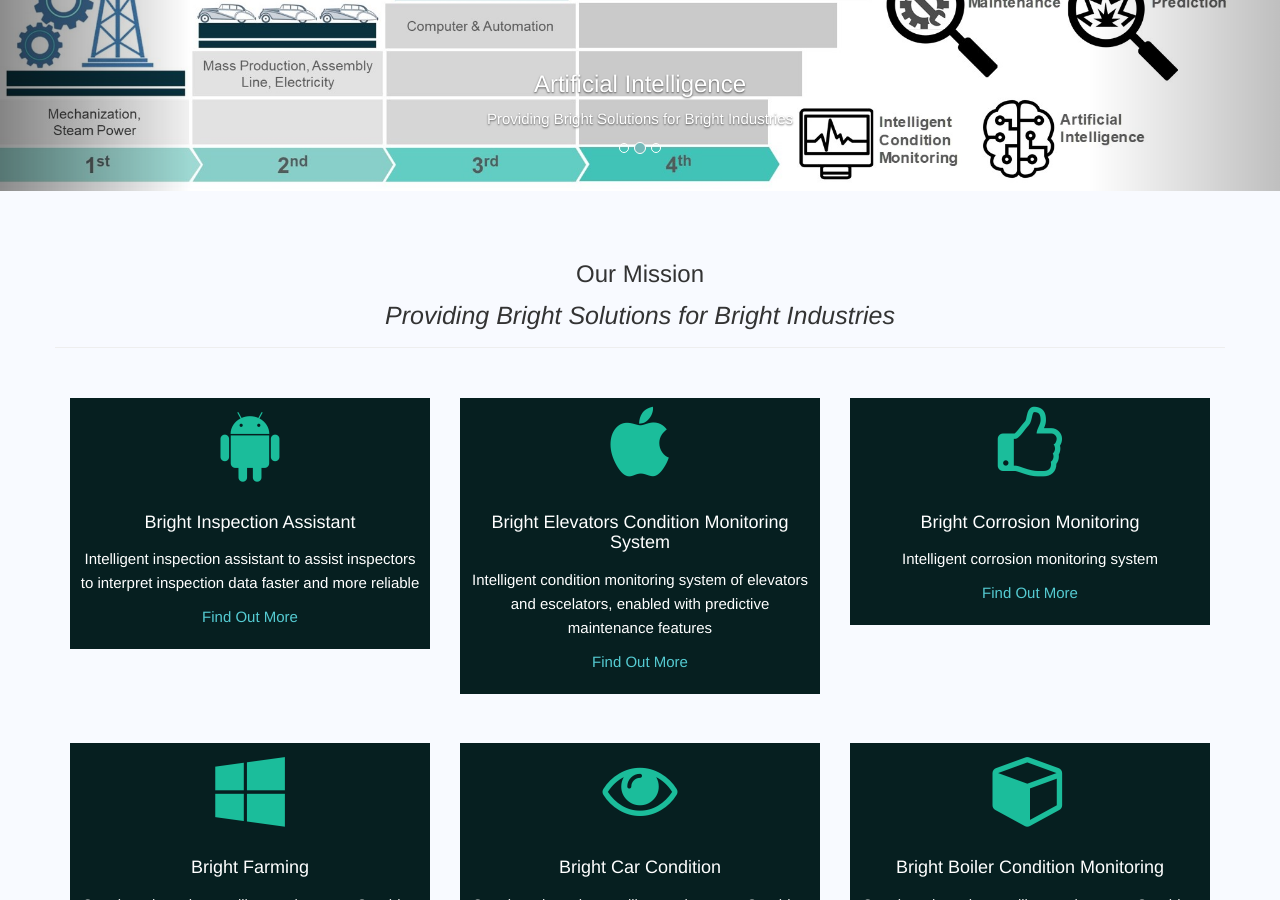
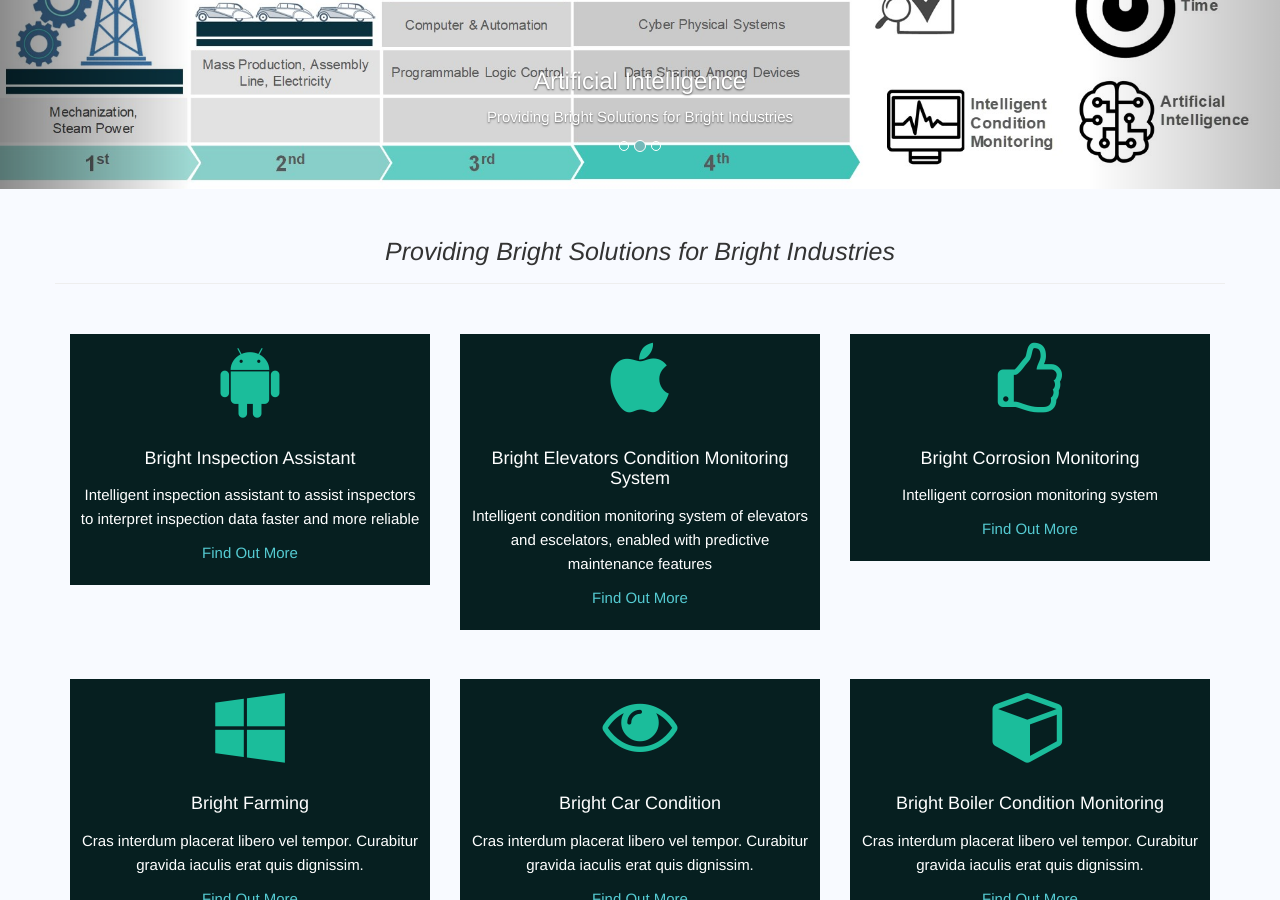
Before and after one commit to BrightBeeTech/BrightBeeTech.github.io, a Jekyll site: the page built from index.html, in a window 1280 px wide and 900 px high, scrolled down 304 px. Built offline with Jekyll 4.4.1, drawn with Linux system fonts in a browser that asks for light colours.

Commit message:
small changes in slide-1

```diff
--- a/_layouts/home_style.html
+++ b/_layouts/home_style.html
@@ -71,7 +71,7 @@
         <div class="container">
             <div class="row">
                 <div class="services-header">
-                    <h3 class="services-header-title">Our Mission</h3>
+                    <!-- h3 class="services-header-title">Our Mission</h3 -->
                     <p class="services-header-body"><em> Providing Bright Solutions for Bright Industries </em>  </p><hr>
                 </div>
             </div>
```
Also changed, not shown: assets/img/slider/Slide-1.jpg.
